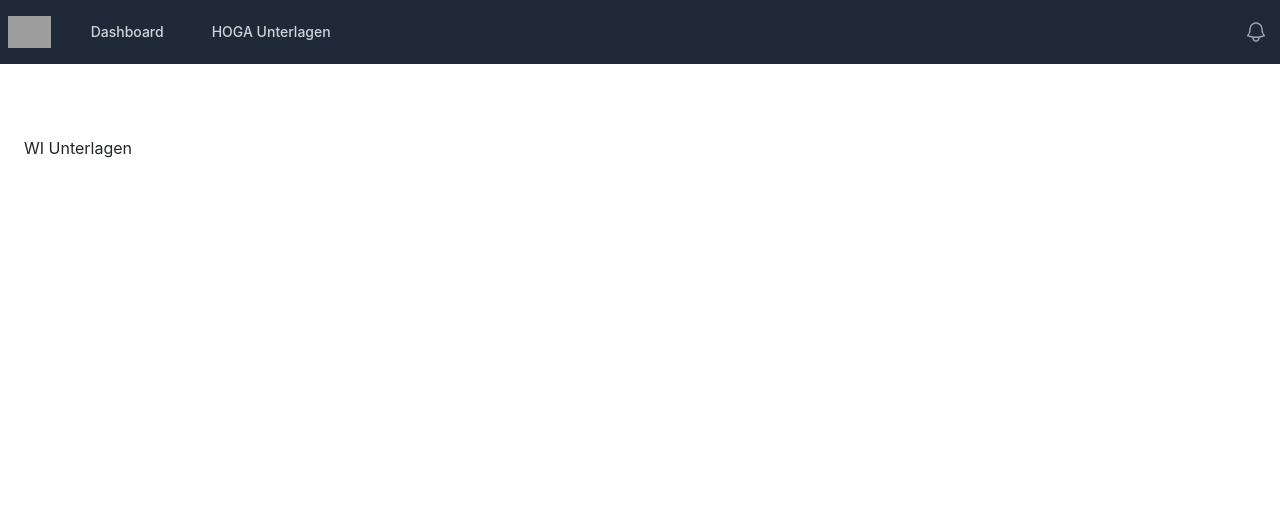
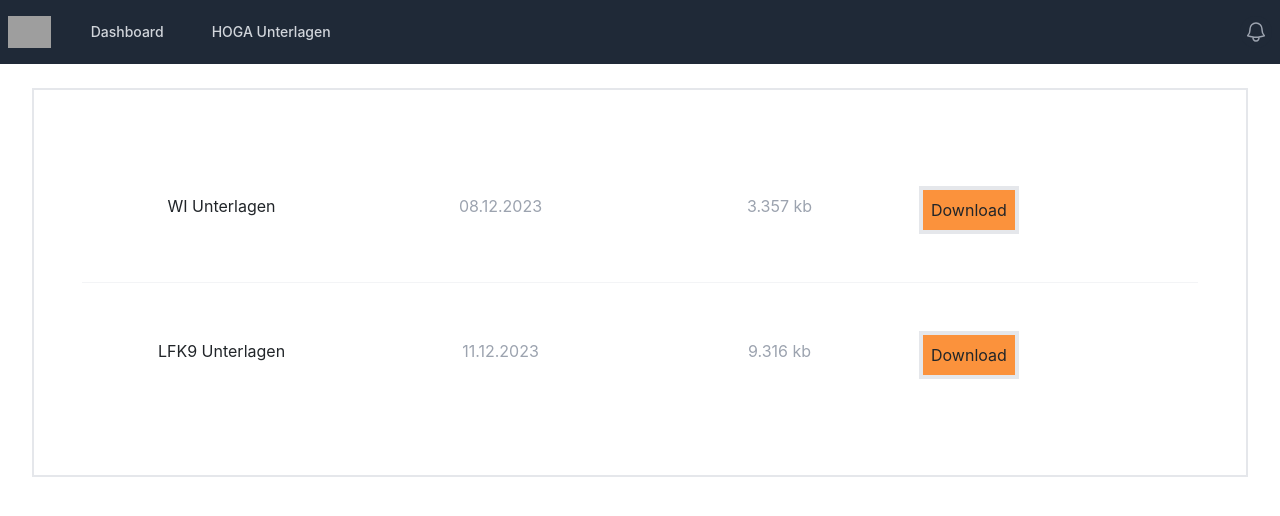
Before and after one commit to JustALostSoul/SoulNet, a React (Create React App) app: page /de/hoga in a window 1280 px wide. Shown: the top 516 px of the page. Built offline with nearby package versions, Linux system fonts and the light colour scheme; grey boxes are pictures that could not be loaded; the HTML template or start-up script is replaced by a standard one.

Commit message:
New Basic Layout for Download Page

```diff
--- a/src/pages/Hoga.js
+++ b/src/pages/Hoga.js
@@ -1,18 +1,44 @@
 const documents = [
     {
         name: "WI Unterlagen",
-        link: "https://soulback.net/de/hogaDocs/WI_081223_comp.pdf"
+        link: "https://soulback.net/de/hogaDocs/WI_081223_comp.pdf",
+        size: "3.357 kb",
+        date: "08.12.2023"
     },
+    {
+        name: "LFK9 Unterlagen",
+        link: "https://soulback.net/de/hogaDocs/LFK9_111223.pdf",
+        size: "9.316 kb",
+        date: "11.12.2023"
+    }
 ];
 
 export default function Hoga() {
     return(
-        <div className="mx-auto max-w-7xl px-4 py-6 sm:px-6 lg:px-8">
-            <ul className="divide-y divide-gray-100">
-                {documents.map((doc) => (
-                    <a href={doc.link}><li key={doc.name} className="flex justify-between gap-x-6 py-5">{doc.name}</li></a>
-                ))}
-            </ul>
-        </div>
+
+        <main>
+            <div className="mx-auto max-w-7xl py-6 sm:px-6 lg:px-8">
+                <ul className="divide-y divide-gray-100 border-2 p-5">
+                    {documents.map((doc) => (
+                        <div className="flex flex-row py-5">
+                            <div className="basis-1/4 p-2">
+                                {doc.name}
+                            </div>
+                            <div className="basis-1/4 p-2 text-gray-400">
+                                {doc.date}
+                            </div>
+                            <div className="basis-1/4 p-2 text-gray-400">
+                                {doc.size}
+                            </div>
+                            <a href={doc.link}>
+                                <div className="basis-1/4 bg-orange-400 hover:bg-orange-600 hover:border-gray-700 hover:text-gray-100 p-2 border-4">
+                                    Download
+                                </div>
+                            </a>
+                        </div>
+                    ))}
+                </ul>
+            </div>
+        </main>
     )
 }
```
